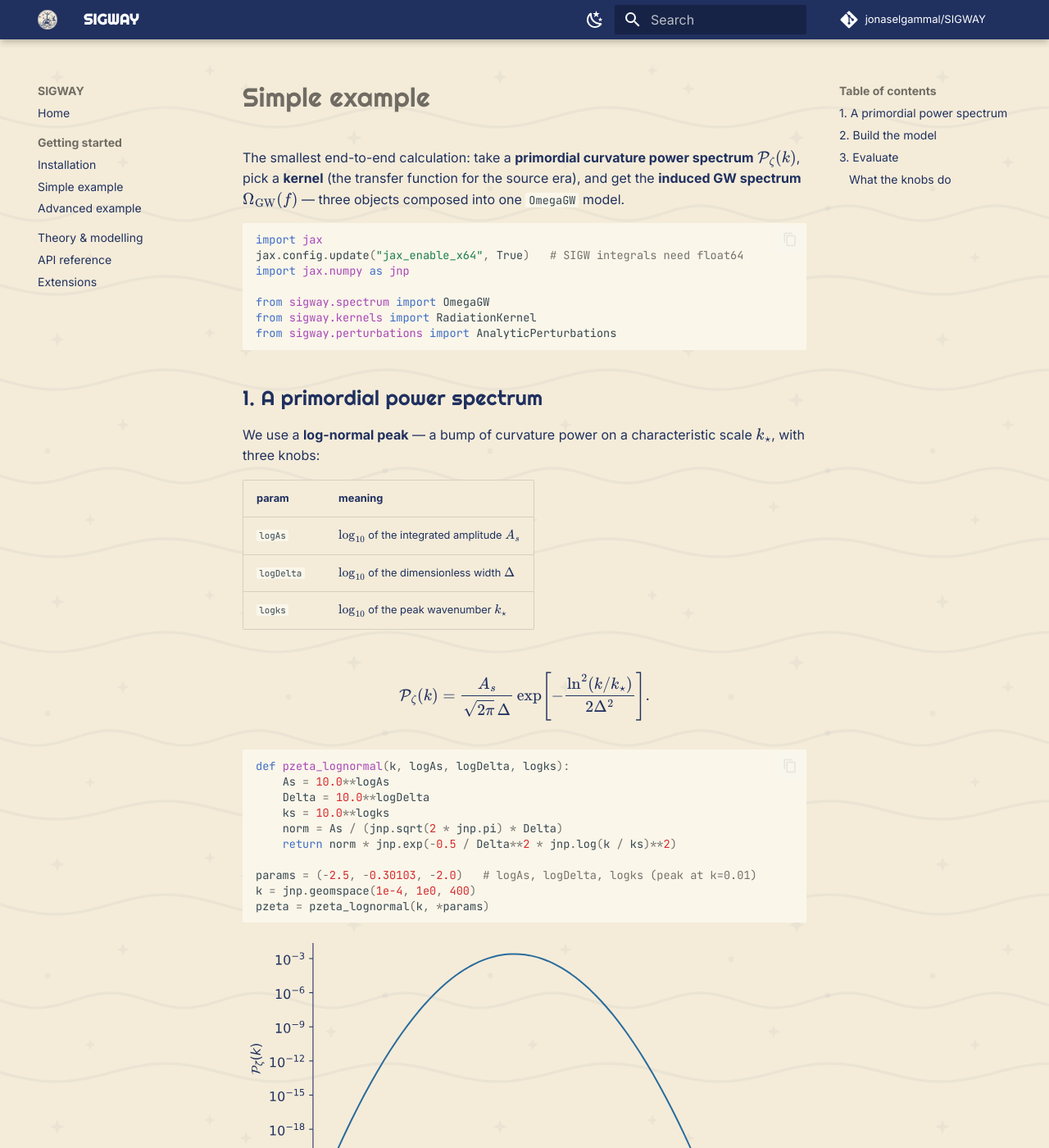
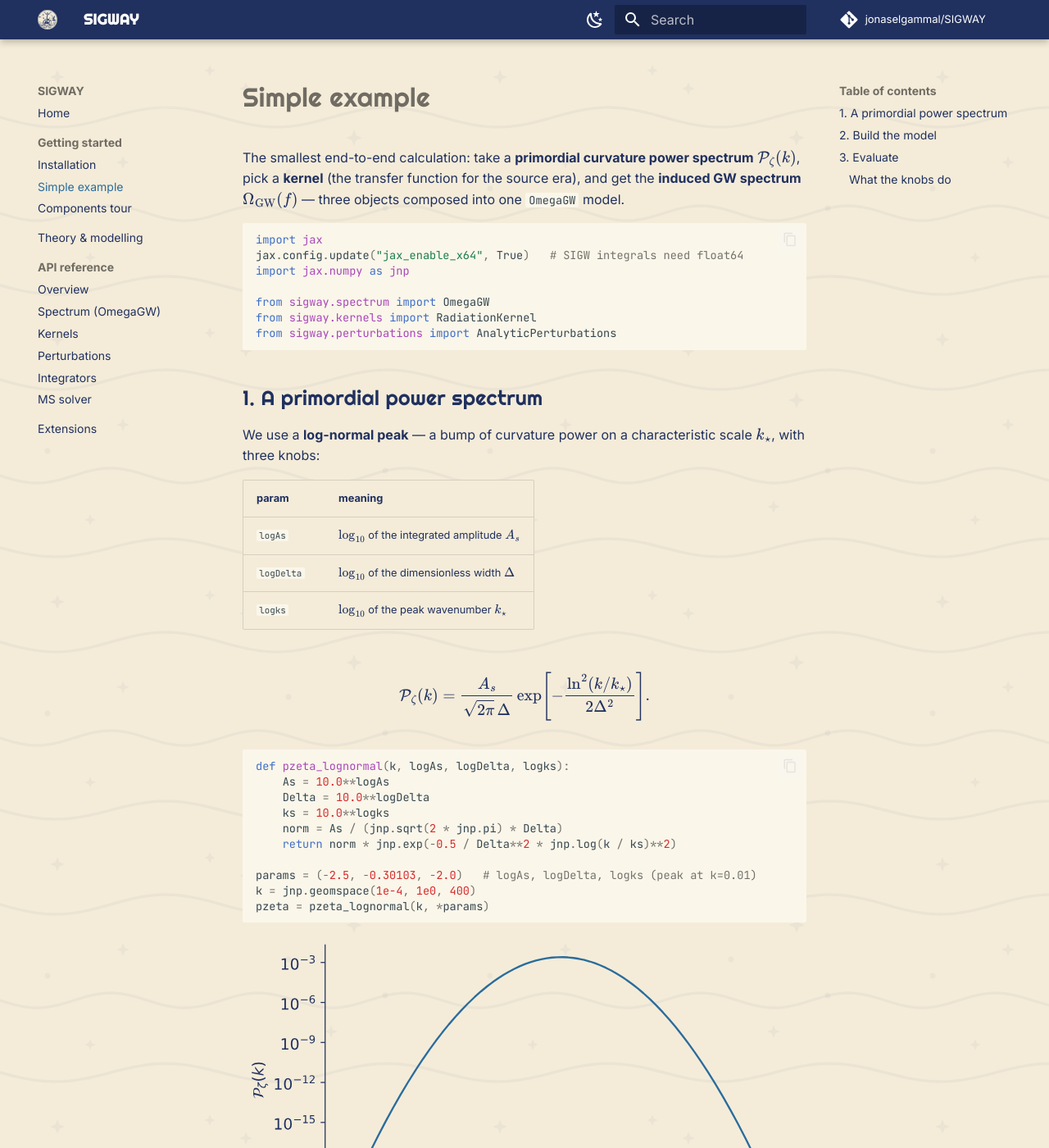
Before and after one commit to jonaselgammal/SIGWAY, an MkDocs documentation site: the page built from docs/examples/simple_example.md, in a window 1280 px wide and 1400 px high. Shown: the whole window at 82% size. Built offline with MkDocs 1.6.1 and Material for MkDocs 9.7.7, drawn with Linux system fonts in a browser that asks for light colours; comment, search, counter and statistics services are not loaded.

Commit message:
docs: theme + build config
- mkdocstrings, mermaid, material icons, arithmatex/MathJax
- drop mkdocs-jupyter (examples are markdown now); nav + Righteous headings

```diff
--- a/docs/javascripts/mathjax.js
+++ b/docs/javascripts/mathjax.js
@@ -1,5 +1,16 @@
 window.MathJax = {
-  tex: { inlineMath: [["\\(","\\)"]], displayMath: [["\\[","\\]"]], processEscapes: true },
-  options: { ignoreHtmlClass: ".*", processHtmlClass: "arithmatex" }
+  tex: {
+    inlineMath: [["\\(", "\\)"], ["$", "$"]],
+    displayMath: [["\\[", "\\]"], ["$$", "$$"]],
+    processEscapes: true,
+    processEnvironments: true
+  },
+  options: {
+    ignoreHtmlClass: ".*",
+    processHtmlClass: "arithmatex|jp-RenderedMarkdown"
+  }
 };
-document$.subscribe(() => { MathJax.startup.output.clearCache(); MathJax.typesetClear(); MathJax.typesetPromise(); });
+document$.subscribe(() => {
+  MathJax.typesetClear();
+  MathJax.typesetPromise();
+});
--- a/docs/stylesheets/extra.css
+++ b/docs/stylesheets/extra.css
@@ -47,3 +47,6 @@
 
 /* docs hero lockup */
 .sigway-hero { max-width: 520px; width: 100%; margin: 1rem 0 1.5rem; }
+
+/* example figures (light/dark variants) */
+.example-fig { max-width: 600px; width: 100%; display: block; margin: .6rem 0 1.4rem; }
--- a/mkdocs.yml
+++ b/mkdocs.yml
@@ -43,27 +43,46 @@
       permalink: true
   - pymdownx.arithmatex:
       generic: true
+  - pymdownx.emoji:
+      emoji_index: !!python/name:material.extensions.emoji.twemoji
+      emoji_generator: !!python/name:material.extensions.emoji.to_svg
   - pymdownx.highlight:
       anchor_linenums: true
   - pymdownx.inlinehilite
-  - pymdownx.superfences
+  - pymdownx.superfences:
+      custom_fences:
+        - name: mermaid
+          class: mermaid
+          format: !!python/name:pymdownx.superfences.fence_code_format
   - pymdownx.details
   - pymdownx.tabbed:
       alternate_style: true
 
 plugins:
   - search
-  # Enabled locally once the package is importable (need jax etc.):
-  # - mkdocstrings:
-  #     handlers: { python: { options: { docstring_style: numpy } } }
-  # - mkdocs-jupyter
+  - mkdocstrings:
+      handlers:
+        python:
+          options:
+            docstring_style: numpy
+            show_root_heading: true
+            show_source: false
+            heading_level: 2
+            separate_signature: true
+            merge_init_into_class: true
 
 nav:
   - Home: index.md
   - Getting started:
       - Installation: getting-started/installation.md
-      - Simple example: getting-started/simple-example.md
-      - Advanced example: getting-started/advanced-example.md
+      - Simple example: examples/simple_example.md
+      - Components tour: examples/advanced_example.md
   - Theory & modelling: theory/index.md
-  - API reference: api/index.md
+  - API reference:
+      - Overview: api/index.md
+      - Spectrum (OmegaGW): api/spectrum.md
+      - Kernels: api/kernels.md
+      - Perturbations: api/perturbations.md
+      - Integrators: api/integrators.md
+      - MS solver: api/ms_solver.md
   - Extensions: extensions/index.md
```
Also changed, not shown: requirements-docs.txt (+5 -3 lines).
